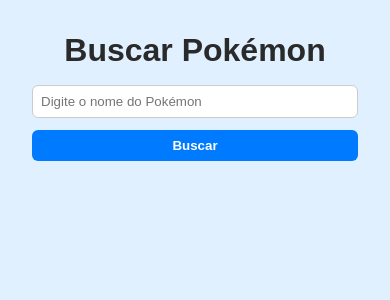
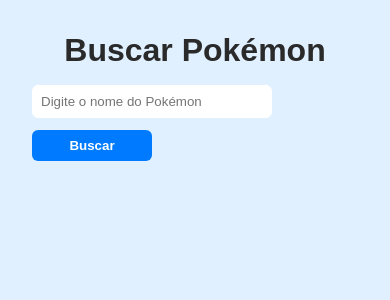
Before and after one commit to RomeuRebonato/pokemon-api, a React (Vite) app: page / in a window 390 px wide. Shown: the top 300 px of the page. Built offline with nearby package versions, Linux system fonts and the light colour scheme.

Commit message:
responsivo denovo

```diff
--- a/src/App.css
+++ b/src/App.css
@@ -22,13 +22,16 @@
   justify-content: center;
   gap: 8px;
   margin-bottom: 32px;
+  flex-wrap: wrap;
 }
 
 input[type="text"] {
   padding: 8px;
   border-radius: 6px;
-  border: 1px solid #ccc;
-  width: 240px;
+  border: 1px solid #fff;
+  width: 100%;
+  max-width: 240px;
+  flex: 1;
 }
 
 button {
@@ -39,6 +42,8 @@
   border-radius: 6px;
   cursor: pointer;
   font-weight: bold;
+  width: 100%;
+  max-width: 120px;
 }
 
 button:hover {
@@ -51,7 +56,6 @@
 
 ul {
   list-style: none;
-
   margin-bottom: 16px;
 }
 
@@ -79,6 +83,8 @@
 
 img {
   width: 300px;
+  max-width: 300px;
+  height: auto;
 }
 
 @media (max-width: 600px) {
@@ -87,22 +93,4 @@
     align-items: stretch;
     gap: 12px;
   }
-
-  input[type="text"] {
-    width: 100%;
-  }
-
-  button {
-    width: 100%;
-  }
-
-  img {
-    width: 100%;
-    max-width: 100%;
-    height: auto;
-  }
-
-  .list-indices {
-    grid-template-columns: 1fr;
-  }
 }
```
